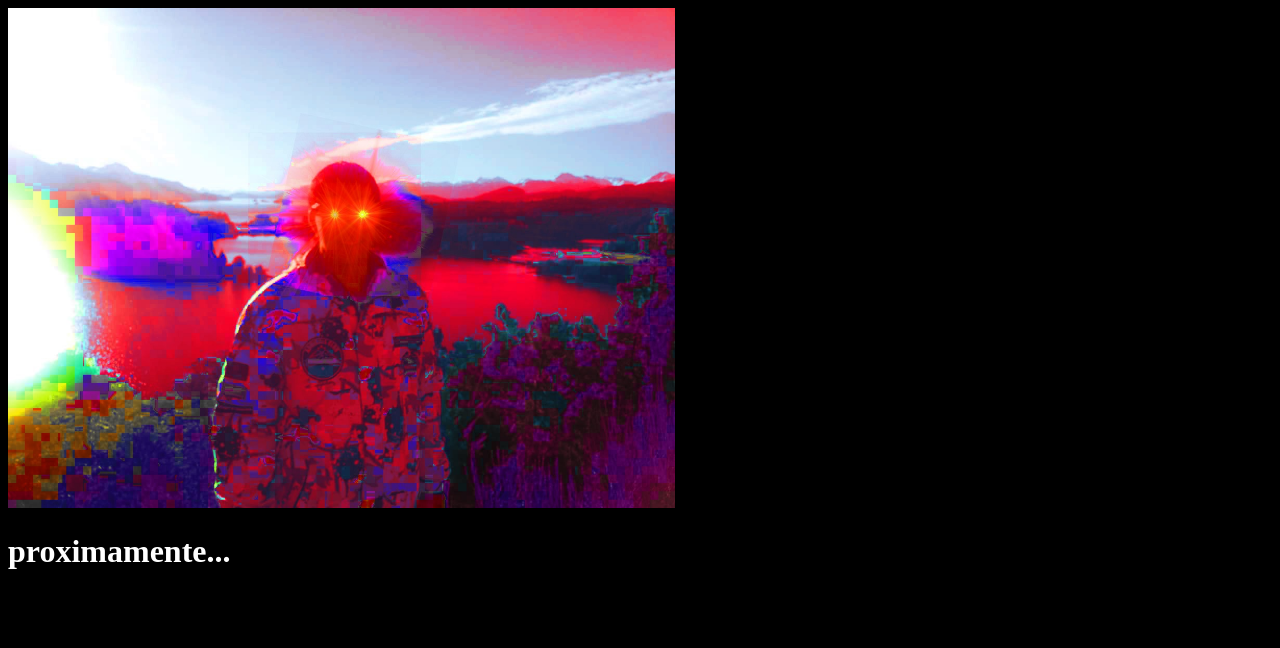
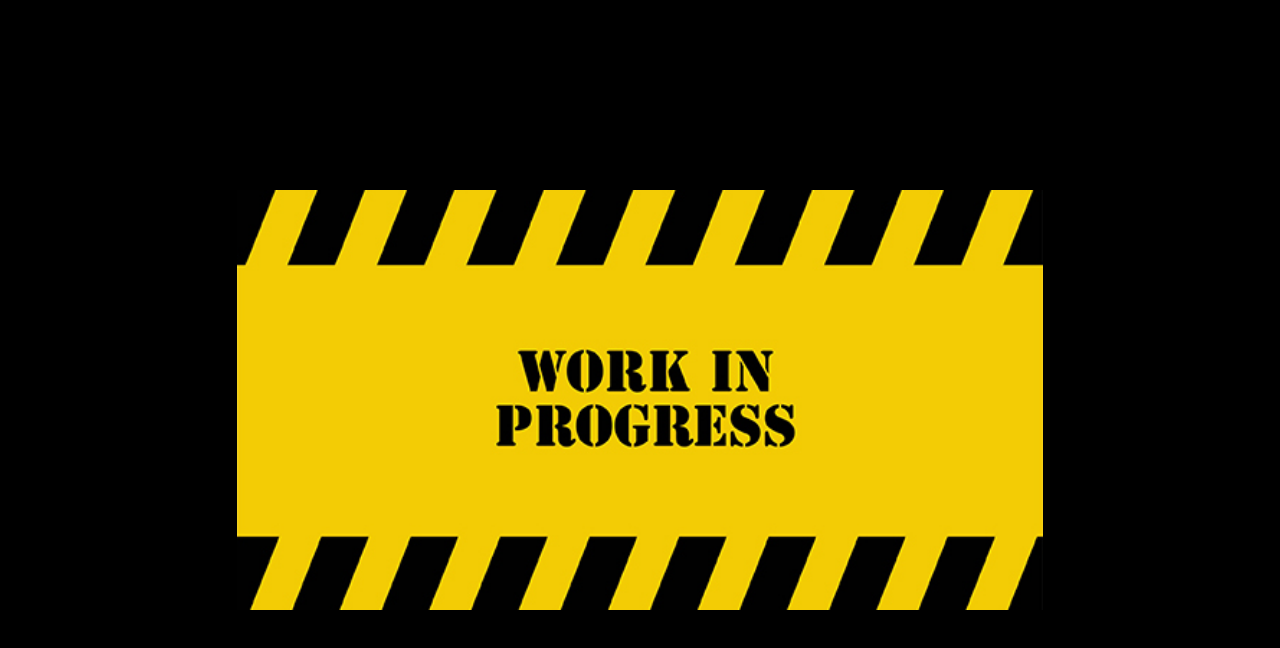
Before and after one commit to diegoiglesiasrojo/darkdiego, a plain HTML site: page index.html in a window 1280 px wide. Drawn offline with Linux system fonts and the light colour scheme.

Commit message:
work in progress file added.

```diff
--- a/ejemploCSS.css
+++ b/ejemploCSS.css
@@ -1,7 +1,17 @@
-body{
-    background: black
+* {
+  margin: 0;
+  padding: 0;
 }
 
-h1{
-    color: white
+body {
+  background: black;
+  height: 100vh;
+  display: flex;
+  flex: auto;
+  align-items: center;
+  justify-content: center;
 }
+
+img {
+  height: 420px;
+}
--- a/index.html
+++ b/index.html
@@ -1,14 +1,14 @@
 <!DOCTYPE html>
 <html lang="en">
-<head>
-    <meta charset="UTF-8">
-    <meta name="viewport" content="width=device-width, initial-scale=1.0">
-    <meta http-equiv="X-UA-Compatible" content="ie=edge">
-    <title>Document</title>
-    <link rel="stylesheet" href="ejemploCSS.css">
-</head>
-<body>
-    <img src="darkdiegoimg.jpeg" alt="" height="500px">
-    <h1>proximamente...</h1>
-</body>
+  <head>
+    <meta charset="UTF-8" />
+    <meta name="viewport" content="width=device-width, initial-scale=1.0" />
+    <meta http-equiv="X-UA-Compatible" content="ie=edge" />
+    <link rel="icon" type="image/x-icon" href="favicon.ico" />
+    <title>DarkDiego</title>
+    <link rel="stylesheet" href="ejemploCSS.css" />
+  </head>
+  <body>
+    <img src="workInProgress.jpg" alt="" />
+  </body>
 </html>
```
Also changed, not shown: WhatsApp Image 2018-11-13 at 18.10.50.jpeg (deleted), darkdiegoimg.jpeg (deleted), favicon.ico (added), workInProgress.jpg (added), 2 other files.
